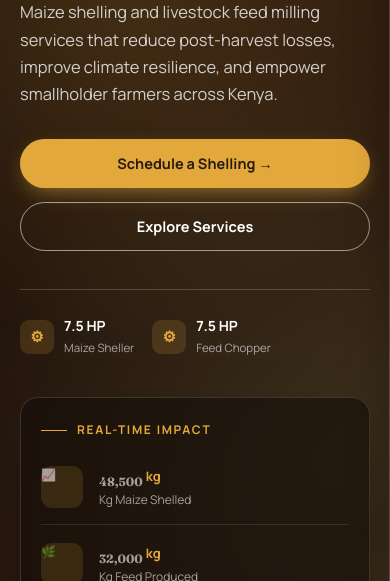
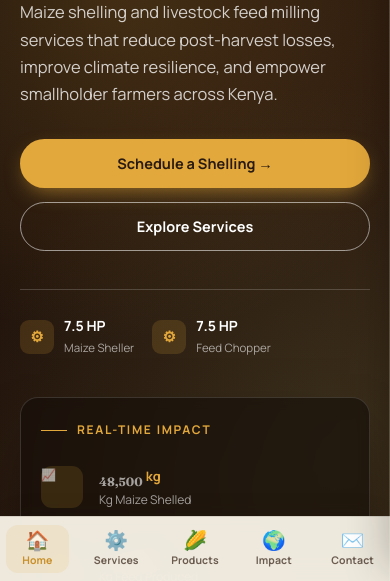
Before and after one commit to Rockvictor/My-project, a plain HTML site: page index.html in a window 390 px wide. Shown: the part 263-844 px from the top of the page. Drawn offline with Linux system fonts and the light colour scheme.

Commit message:
mobile nav bar

```diff
--- a/index.html
+++ b/index.html
@@ -17,13 +17,13 @@
       Ecoshemill <span style="color:var(--gold-dark)">Agri Solutions</span>
     </a>
     <div class="nav-links" id="navLinks">
-      <a href="#top" class="active" data-nav><span class="nav-ic">🏠</span><span class="nav-label">Home</span></a>
-      <a href="#services" data-nav><span class="nav-ic">⚙️</span><span class="nav-label">Services</span></a>
-      <a href="#products" data-nav><span class="nav-ic">🌽</span><span class="nav-label">Products</span></a>
-      <a href="#impact" data-nav><span class="nav-ic">🌍</span><span class="nav-label">Impact</span></a>
-      <a href="#updates" data-nav><span class="nav-ic">📊</span><span class="nav-label">Updates</span></a>
-      <a href="#contact" data-nav><span class="nav-ic">✉️</span><span class="nav-label">Contact</span></a>
-      <!-- <a class="btn btn-gold mobile-only-cta" href="#contact"><span class="nav-ic">📅</span><span class="nav-label">Book Service</span></a> -->
+      <a href="#top" class="active" data-nav><span class="nav-label">Home</span></a>
+      <a href="#services" data-nav><span class="nav-label">Services</span></a>
+      <a href="#products" data-nav><span class="nav-label">Products</span></a>
+      <a href="#impact" data-nav><span class="nav-label">Impact</span></a>
+      <a href="#updates" data-nav><span class="nav-label">Updates</span></a>
+      <a href="#contact" data-nav><span class="nav-label">Contact</span></a>
+      <!-- <a class="btn btn-gold mobile-only-cta" href="#contact"><span class="nav-label">Book Service</span></a> -->
     </div>
     <div class="nav-cta">
       <a class="btn btn-gold desktop-only-cta" href="#contact">Book Service</a>
@@ -225,5 +225,29 @@
 </footer>
 
 <script src="script.js"></script>
+
+<nav class="bottom-nav" id="bottomNav" aria-label="Primary mobile navigation">
+  <a href="#top" class="active" data-bottom-nav>
+    <span class="bn-ic" aria-hidden="true">🏠</span>
+    <span class="bn-label">Home</span>
+  </a>
+  <a href="#services" data-bottom-nav>
+    <span class="bn-ic" aria-hidden="true">⚙️</span>
+    <span class="bn-label">Services</span>
+  </a>
+  <a href="#products" data-bottom-nav>
+    <span class="bn-ic" aria-hidden="true">🌽</span>
+    <span class="bn-label">Products</span>
+  </a>
+  <a href="#impact" data-bottom-nav>
+    <span class="bn-ic" aria-hidden="true">🌍</span>
+    <span class="bn-label">Impact</span>
+  </a>
+  <a href="#contact" data-bottom-nav>
+    <span class="bn-ic" aria-hidden="true">✉️</span>
+    <span class="bn-label">Contact</span>
+  </a>
+</nav>
+
 </body>
 </html>
--- a/script.js
+++ b/script.js
@@ -60,13 +60,15 @@
   }, { threshold: 0.4 });
   counters.forEach(c => cio.observe(c));
 
-  // Active nav link on scroll
+  // Active nav link on scroll (top drawer links + bottom tab bar)
   const sections = document.querySelectorAll('section[id]');
   const navA = document.querySelectorAll('.nav-links a[data-nav]');
+  const bottomNavA = document.querySelectorAll('.bottom-nav a[data-bottom-nav]');
   window.addEventListener('scroll', () => {
     let current = 'top';
     sections.forEach(sec => {
       if (window.scrollY >= sec.offsetTop - 120) current = sec.id;
     });
     navA.forEach(a => a.classList.toggle('active', a.getAttribute('href') === '#' + current));
+    bottomNavA.forEach(a => a.classList.toggle('active', a.getAttribute('href') === '#' + current));
   }, { passive: true });
--- a/style.css
+++ b/style.css
@@ -78,7 +78,6 @@
   .nav-links a{position:relative; padding:6px 0; color:var(--ink-soft); display:flex; align-items:center; gap:8px; white-space:nowrap;}
   .nav-links a.active{color:var(--gold-dark);}
   .nav-links a:hover{color:var(--gold-dark);}
-  .nav-ic{display:none; font-size:19px; line-height:1;}
   .mobile-only-cta{display:none;}
   .nav-cta{display:flex; align-items:center; gap:14px; flex:none;}
   .burger{
@@ -95,6 +94,24 @@
     opacity:0; pointer-events:none; transition:opacity .3s ease; z-index:90;
   }
   .nav-overlay.show{opacity:1; pointer-events:auto;}
+
+  /* BOTTOM TAB BAR (mobile only, icons + labels) */
+  .bottom-nav{
+    display:none; /* enabled in mobile media query */
+    position:fixed; left:0; right:0; bottom:0; z-index:80;
+    background:rgba(247,242,231,.96); backdrop-filter:blur(12px);
+    border-top:1px solid var(--line);
+    box-shadow:0 -10px 26px -14px rgba(36,24,18,.28);
+    padding:8px 6px calc(8px + env(safe-area-inset-bottom));
+  }
+  .bottom-nav a{
+    display:flex; flex-direction:column; align-items:center; justify-content:center;
+    gap:3px; flex:1; padding:6px 2px; border-radius:12px;
+    color:var(--ink-soft); text-decoration:none; transition:color .2s ease, background .2s ease;
+  }
+  .bottom-nav a.active{color:var(--gold-dark); background:rgba(227,168,59,.12);}
+  .bn-ic{font-size:19px; line-height:1;}
+  .bn-label{font-size:10.5px; font-weight:700; letter-spacing:.01em;}
 
   /* HERO */
   .hero{
@@ -271,11 +288,14 @@
     }
     .nav-links a:last-of-type{border-bottom:none;}
     .nav-links a:hover, .nav-links a.active{background:var(--cream-dark);}
-    .nav-ic{display:inline-flex; width:22px; justify-content:center;}
     .desktop-only-cta{display:none;}
     .mobile-only-cta{
       display:flex; justify-content:center; margin-top:14px; border:none;
     }
+
+    /* Bottom tab bar takes over as primary nav on mobile */
+    .bottom-nav{display:flex;}
+    body{padding-bottom:66px;}
   }
 
   /* Phones */
```
